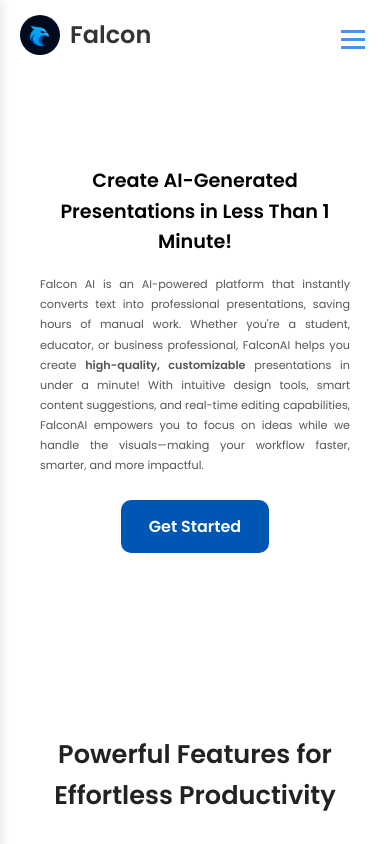
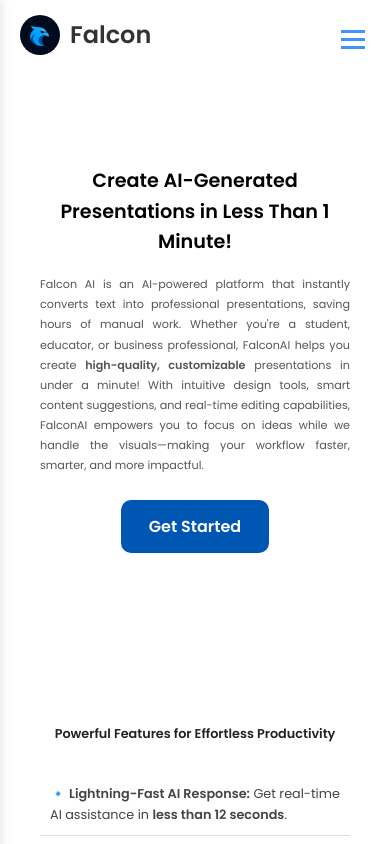
Before and after one commit to Sanjay-adepu/falconai, a React (Vite) app: page / in a window 390 px wide. Shown: the top 844 px of the page. Built offline with nearby package versions, Linux system fonts and the light colour scheme.

Commit message:
Update Home.css

```diff
--- a/src/Home/Home.css
+++ b/src/Home/Home.css
@@ -391,8 +391,8 @@
   color: #333;
   margin-bottom: 10px;
 }
-.case-heading {
-  font-size: 0.8rem;
+.section-heading {
+  font-size: 0.8rem !important;
   font-weight: 600;
   color: #222;
   margin-bottom: 30px;
```
